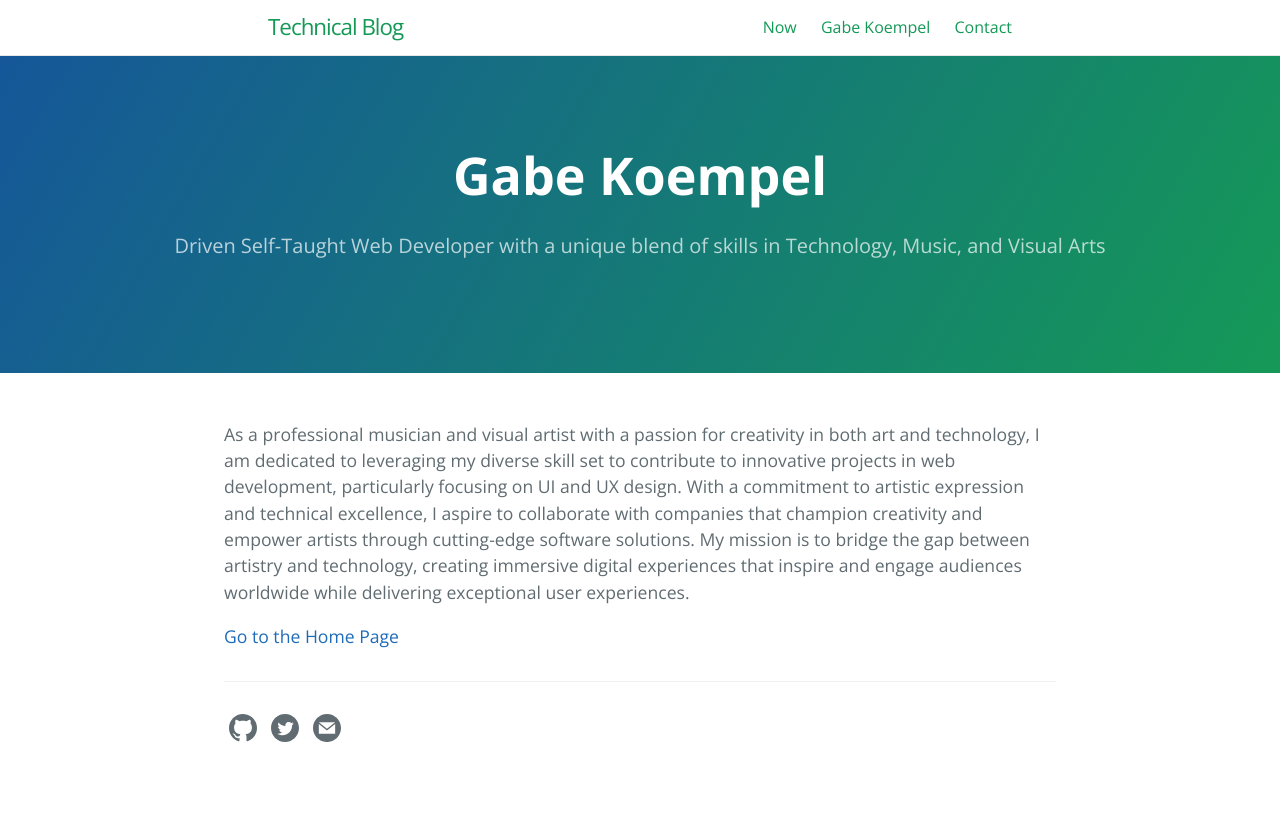
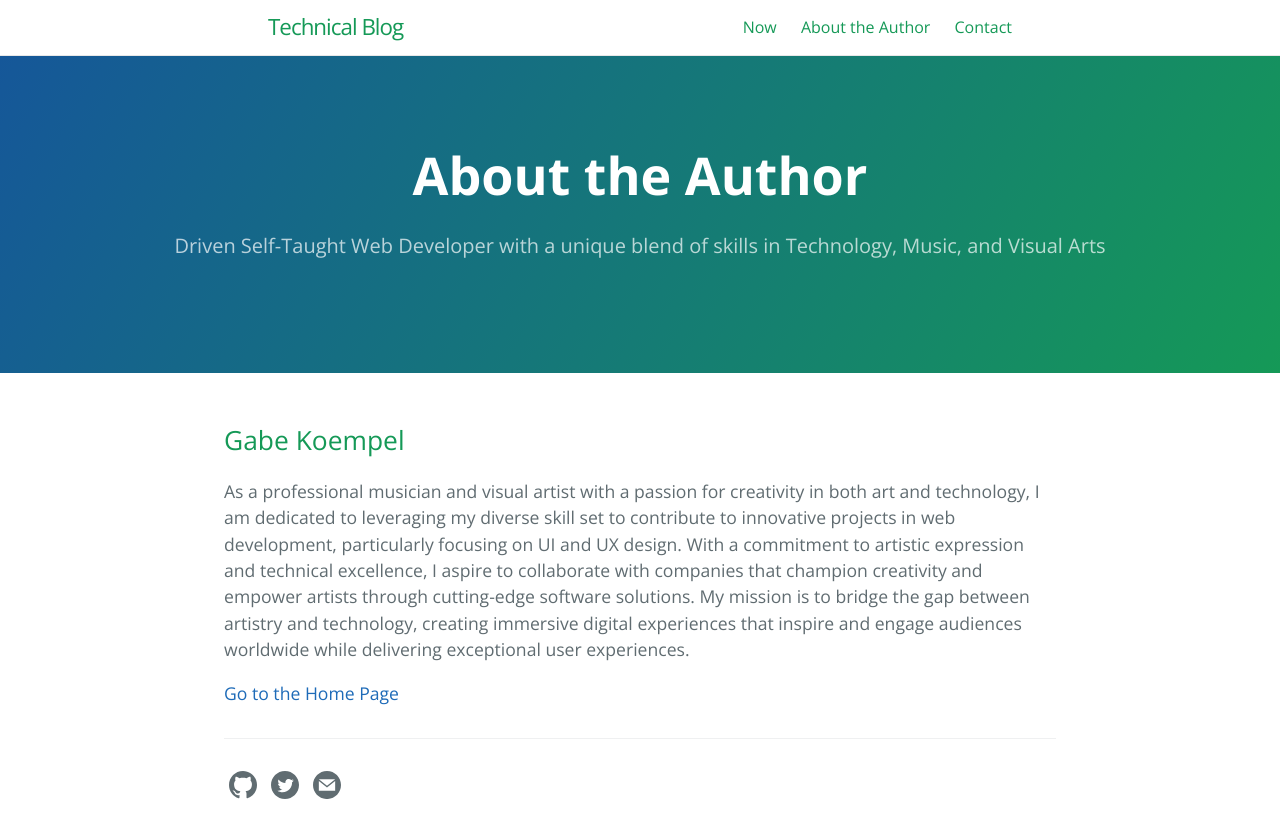
Before and after one commit to koempelkode/technical-blog, a Jekyll site: the page built from about.md, in a window 1280 px wide. Shown: the top 838 px of the page. Built offline with Jekyll 4.4.1, drawn with Linux system fonts in a browser that asks for light colours.

Commit message:
Minor changes to the about page

```diff
--- a/about.md
+++ b/about.md
@@ -1,12 +1,14 @@
 ---
 layout: page
-title: Gabe Koempel
+title: About the Author
 tagline: Driven Self-Taught Web Developer with a unique blend of skills in Technology, Music, and Visual Arts
 permalink: /about.html
 ref: about
 order: 0
 ---
 
+## Gabe Koempel
+
 As a professional musician and visual artist with a passion for creativity in both art and technology, I am dedicated to leveraging my diverse skill set to contribute to innovative projects in web development, particularly focusing on UI and UX design. With a commitment to artistic expression and technical excellence, I aspire to collaborate with companies that champion creativity and empower artists through cutting-edge software solutions. My mission is to bridge the gap between artistry and technology, creating immersive digital experiences that inspire and engage audiences worldwide while delivering exceptional user experiences.
 
 [Go to the Home Page]({{ '/' | absolute_url }})
```
